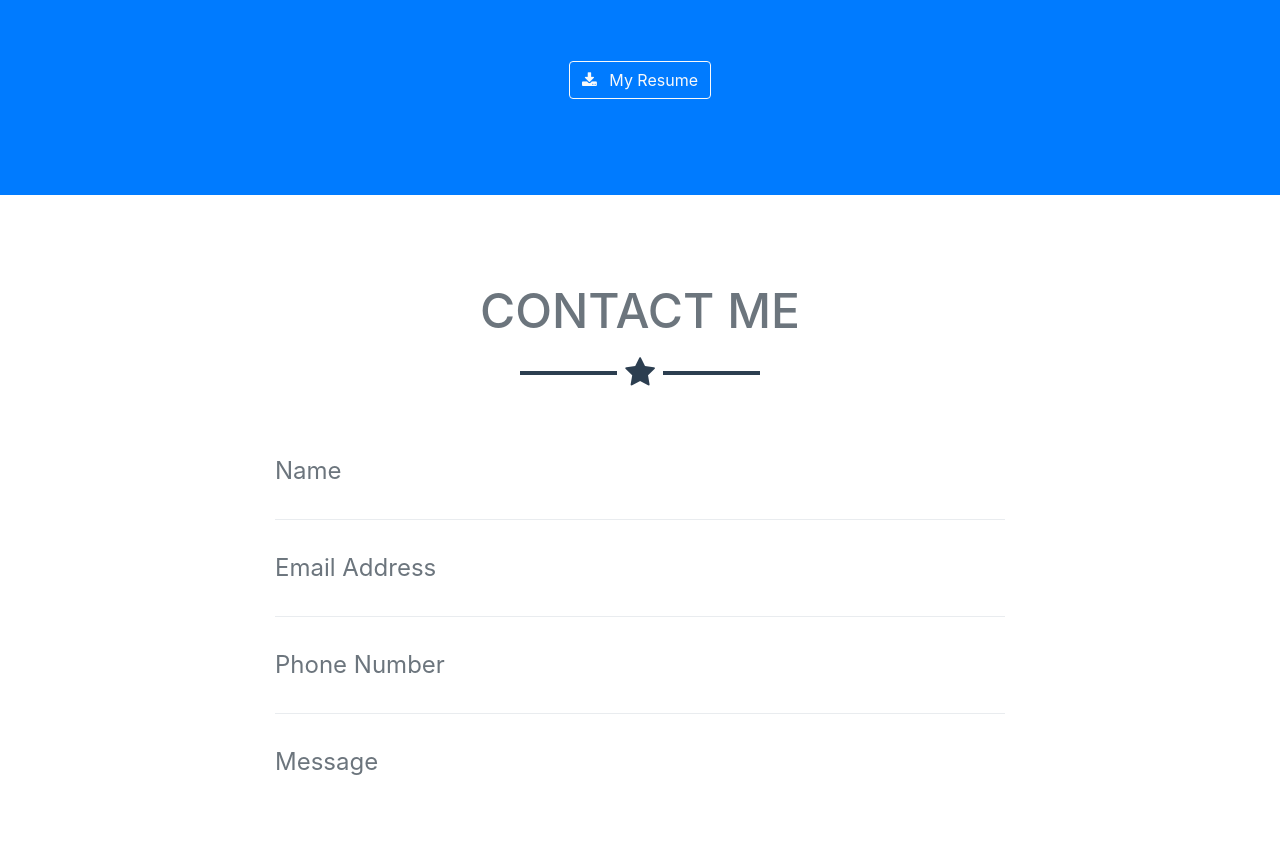
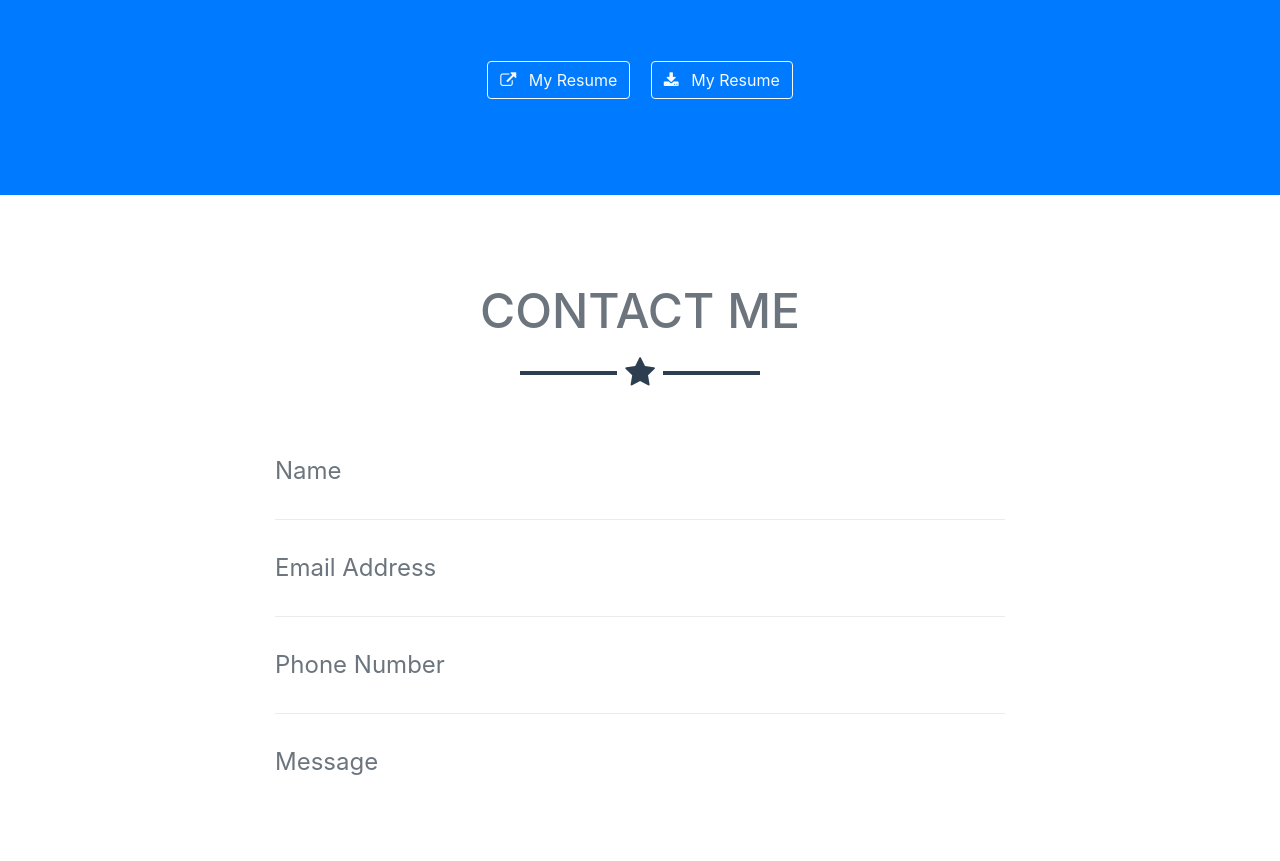
Before and after one commit to billykirk01/MySite, a website with bundled scripts: page index.html in a window 1280 px wide. Shown: the part 2097-2958 px from the top of the page. Built offline with nearby package versions, Linux system fonts and the light colour scheme.

Commit message:
Added resume site

```diff
--- a/index.html
+++ b/index.html
@@ -154,7 +154,11 @@
         </div>
       </div>
       <div class="text-center mt-4">
-        <a class="btn btn-xl btn-outline-light" href="img/Resume.pdf">
+          <a class="btn btn-xl btn-outline-light" style="margin-right:0.5em" href="https://wkirk01.github.io/Resume/">
+            <i class="fa fa-external-link mr-2"></i>
+            My Resume
+          </a>
+        <a class="btn btn-xl btn-outline-light" style="margin-left:0.5em"  href="img/Resume.pdf">
           <i class="fa fa-download mr-2"></i>
           My Resume
         </a>
```
